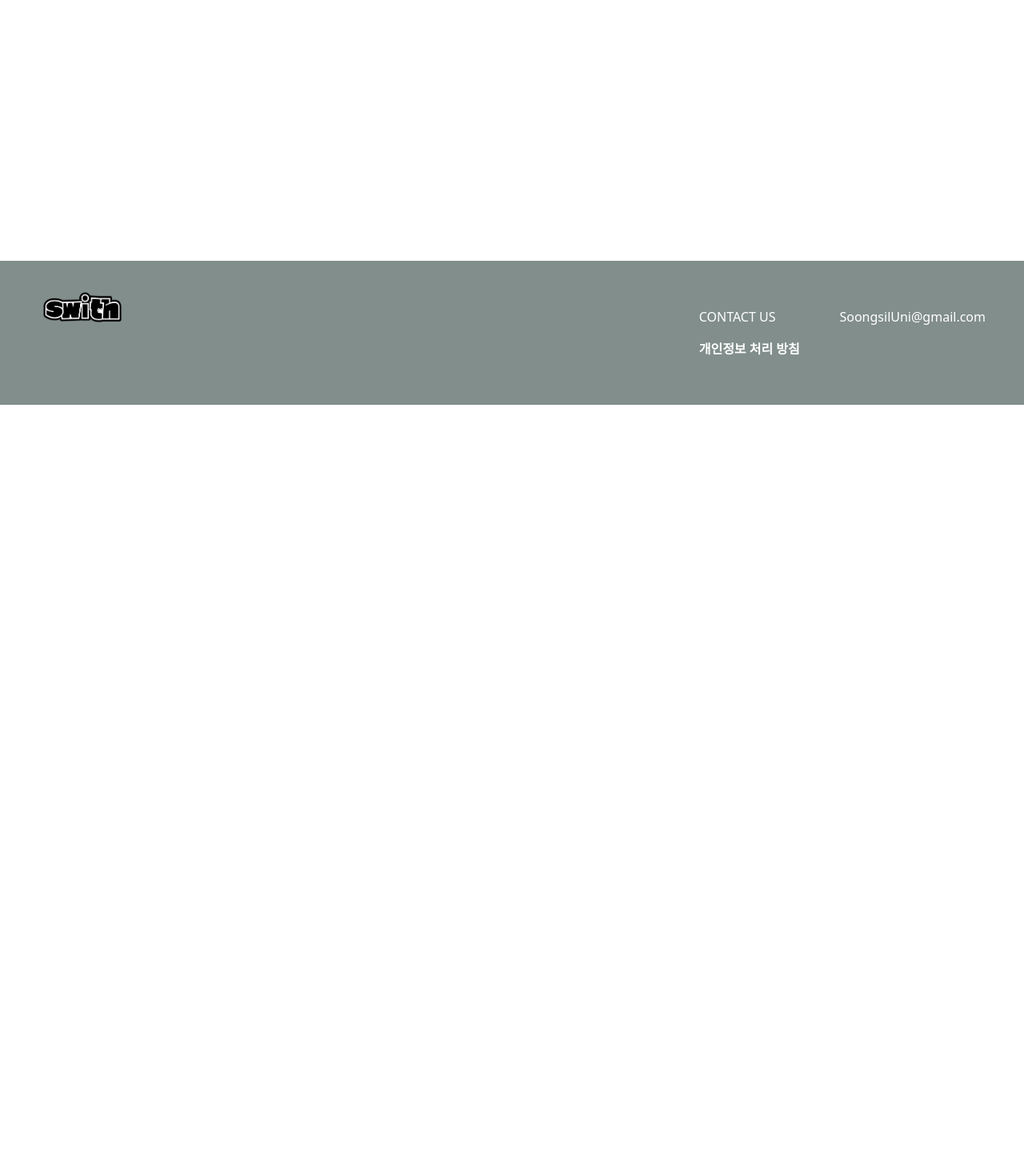
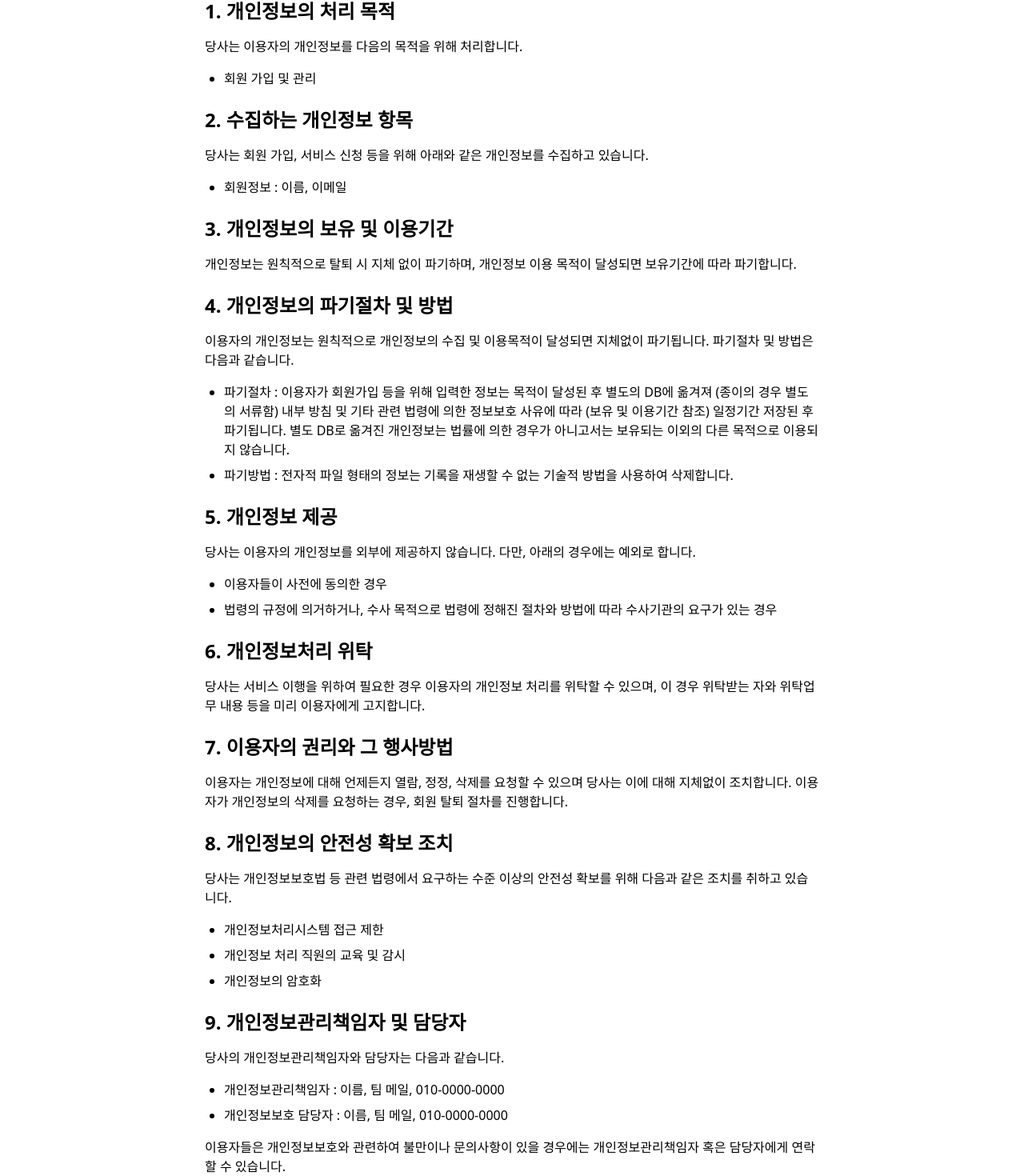
Before and after one commit to TeamSwith/Front, a React (Create React App) app: page /privacy-policy in a window 1280 px wide. Shown: the part 294-1764 px from the top of the page at 80% size. Before the commit the page ends 800 px from the top, so only its background shows below. Built offline with nearby package versions, Linux system fonts and the light colour scheme.

Commit message:
PrivacyPolicy

```diff
--- a/src/App.js
+++ b/src/App.js
@@ -2,6 +2,7 @@ import './App.css';
 import React, { useState, useEffect } from 'react';
 import { BrowserRouter as Router, Routes, Route, useLocation, Navigate } from 'react-router-dom';
 import MainPage from './pages/MainPage';
+import PrivacyPolicy from './pages/PrivacyPolicy';
 import CreateStudy from './pages/CreateStudy';
 import ManageStudy from './pages/ManageStudy';
 import Header from './components/Header';
@@ -69,6 +70,7 @@ const App = () => {
         <main className="flex-grow overflow-hidden">
           <Routes>
             <Route path="/" element={<MainPage />} />
+            <Route path="/privacy-policy" element={<PrivacyPolicy />} />
             <Route
               path="/create-study"
               element={
--- a/src/components/Footer.js
+++ b/src/components/Footer.js
@@ -1,4 +1,5 @@
 import React from 'react';
+import { Link } from 'react-router-dom';
 import logo from '../assets/swithLogo.png';
 
 const Footer = ({ isLoggedIn, openDeleteAccountModal }) => {
@@ -16,8 +17,10 @@ const Footer = ({ isLoggedIn, openDeleteAccountModal }) => {
             <p className="mr-4 sm:mr-20 text-sm sm:text-base font-sans">CONTACT US</p> {/* 글씨 크기 조정 */}
             <p className="text-sm sm:text-base font-sans">SoongsilUni@gmail.com</p> {/* 이메일을 오른쪽에 배치 */}
           </div>
-          <p className="mt-3 sm:mt-4 text-sm sm:text-base font-bold font-sans">개인정보 처리 방침</p> {/* 글씨 크기 조정 */}
-          {/*<p className="mt-3 sm:mt-4 text-sm sm:text-base font-sans">회원 탈퇴</p> 글씨 크기 조정 */}
+          {/* <p className="mt-3 sm:mt-4 text-sm sm:text-base font-bold font-sans">개인정보 처리 방침</p> */}
+          <Link to="/privacy-policy" className="mt-3 sm:mt-4 text-sm sm:text-base font-bold font-sans cursor-pointer">
+            개인정보 처리 방침
+          </Link>
           {isLoggedIn && (
             <button
               onClick={openDeleteAccountModal}
--- /dev/null
+++ b/src/pages/PrivacyPolicy.js
@@ -0,0 +1,92 @@
+import React, { useEffect } from 'react';
+
+const PrivacyPolicy = () => {
+
+  useEffect(() => {window.scrollTo(0, 0);}, []);
+
+  return (
+    <div className="flex justify-center items-center min-h-screen font-sans mt-24 mb-14">
+      <div className="w-full max-w-4xl p-8 lg:p-16 mx-4 lg:mx-0">
+        <h1 className="text-3xl font-bold mb-6">개인정보 처리방침</h1>
+
+        <p className="mb-6">
+          Swith(이하 당사)는 개인정보보호법 등 관련 법령상의 개인정보 보호규정을 준수하며, 이용자의 개인정보를 소중하게 생각하고 있습니다. 이에 개인정보 처리방침을 다음과 같이 공지합니다.
+        </p>
+
+        <h2 className="text-2xl font-semibold mb-4">1. 개인정보의 처리 목적</h2>
+        <p className="mb-4">
+          당사는 이용자의 개인정보를 다음의 목적을 위해 처리합니다.
+        </p>
+        <ul className="list-disc pl-6 space-y-2">
+          <li>회원 가입 및 관리</li>
+        </ul>
+
+        <h2 className="text-2xl font-semibold mt-6 mb-4">2. 수집하는 개인정보 항목</h2>
+        <p className="mb-4">
+          당사는 회원 가입, 서비스 신청 등을 위해 아래와 같은 개인정보를 수집하고 있습니다.
+        </p>
+        <ul className="list-disc pl-6 space-y-2">
+          <li>회원정보 : 이름, 이메일</li>
+        </ul>
+
+        <h2 className="text-2xl font-semibold mt-6 mb-4">3. 개인정보의 보유 및 이용기간</h2>
+        <p className="mb-4">
+          개인정보는 원칙적으로 탈퇴 시 지체 없이 파기하며, 개인정보 이용 목적이 달성되면 보유기간에 따라 파기합니다.
+        </p>
+
+        <h2 className="text-2xl font-semibold mt-6 mb-4">4. 개인정보의 파기절차 및 방법</h2>
+        <p className="mb-4">
+          이용자의 개인정보는 원칙적으로 개인정보의 수집 및 이용목적이 달성되면 지체없이 파기됩니다. 파기절차 및 방법은 다음과 같습니다.
+        </p>
+        <ul className="list-disc pl-6 space-y-2">
+          <li>파기절차 : 이용자가 회원가입 등을 위해 입력한 정보는 목적이 달성된 후 별도의 DB에 옮겨져 (종이의 경우 별도의 서류함) 내부 방침 및 기타 관련 법령에 의한 정보보호 사유에 따라 (보유 및 이용기간 참조) 일정기간 저장된 후 파기됩니다. 별도 DB로 옮겨진 개인정보는 법률에 의한 경우가 아니고서는 보유되는 이외의 다른 목적으로 이용되지 않습니다.</li>
+          <li>파기방법 : 전자적 파일 형태의 정보는 기록을 재생할 수 없는 기술적 방법을 사용하여 삭제합니다.</li>
+        </ul>
+
+        <h2 className="text-2xl font-semibold mt-6 mb-4">5. 개인정보 제공</h2>
+        <p className="mb-4">
+          당사는 이용자의 개인정보를 외부에 제공하지 않습니다. 다만, 아래의 경우에는 예외로 합니다.
+        </p>
+        <ul className="list-disc pl-6 space-y-2">
+          <li>이용자들이 사전에 동의한 경우</li>
+          <li>법령의 규정에 의거하거나, 수사 목적으로 법령에 정해진 절차와 방법에 따라 수사기관의 요구가 있는 경우</li>
+        </ul>
+
+        <h2 className="text-2xl font-semibold mt-6 mb-4">6. 개인정보처리 위탁</h2>
+        <p className="mb-4">
+          당사는 서비스 이행을 위하여 필요한 경우 이용자의 개인정보 처리를 위탁할 수 있으며, 이 경우 위탁받는 자와 위탁업무 내용 등을 미리 이용자에게 고지합니다.
+        </p>
+
+        <h2 className="text-2xl font-semibold mt-6 mb-4">7. 이용자의 권리와 그 행사방법</h2>
+        <p className="mb-4">
+          이용자는 개인정보에 대해 언제든지 열람, 정정, 삭제를 요청할 수 있으며 당사는 이에 대해 지체없이 조치합니다. 이용자가 개인정보의 삭제를 요청하는 경우, 회원 탈퇴 절차를 진행합니다.
+        </p>
+
+        <h2 className="text-2xl font-semibold mt-6 mb-4">8. 개인정보의 안전성 확보 조치</h2>
+        <p className="mb-4">
+          당사는 개인정보보호법 등 관련 법령에서 요구하는 수준 이상의 안전성 확보를 위해 다음과 같은 조치를 취하고 있습니다.
+        </p>
+        <ul className="list-disc pl-6 space-y-2">
+          <li>개인정보처리시스템 접근 제한</li>
+          <li>개인정보 처리 직원의 교육 및 감시</li>
+          <li>개인정보의 암호화</li>
+        </ul>
+
+        <h2 className="text-2xl font-semibold mt-6 mb-4">9. 개인정보관리책임자 및 담당자</h2>
+        <p className="mb-4">
+          당사의 개인정보관리책임자와 담당자는 다음과 같습니다.
+        </p>
+        <ul className="list-disc pl-6 space-y-2">
+          <li>개인정보관리책임자 : 이름, 팀 메일, 010-0000-0000</li>
+          <li>개인정보보호 담당자 : 이름, 팀 메일, 010-0000-0000</li>
+        </ul>
+        <p className="mt-4">
+          이용자들은 개인정보보호와 관련하여 불만이나 문의사항이 있을 경우에는 개인정보관리책임자 혹은 담당자에게 연락할 수 있습니다.
+        </p>
+
+      </div>
+    </div>
+  );
+};
+
+export default PrivacyPolicy;
```
